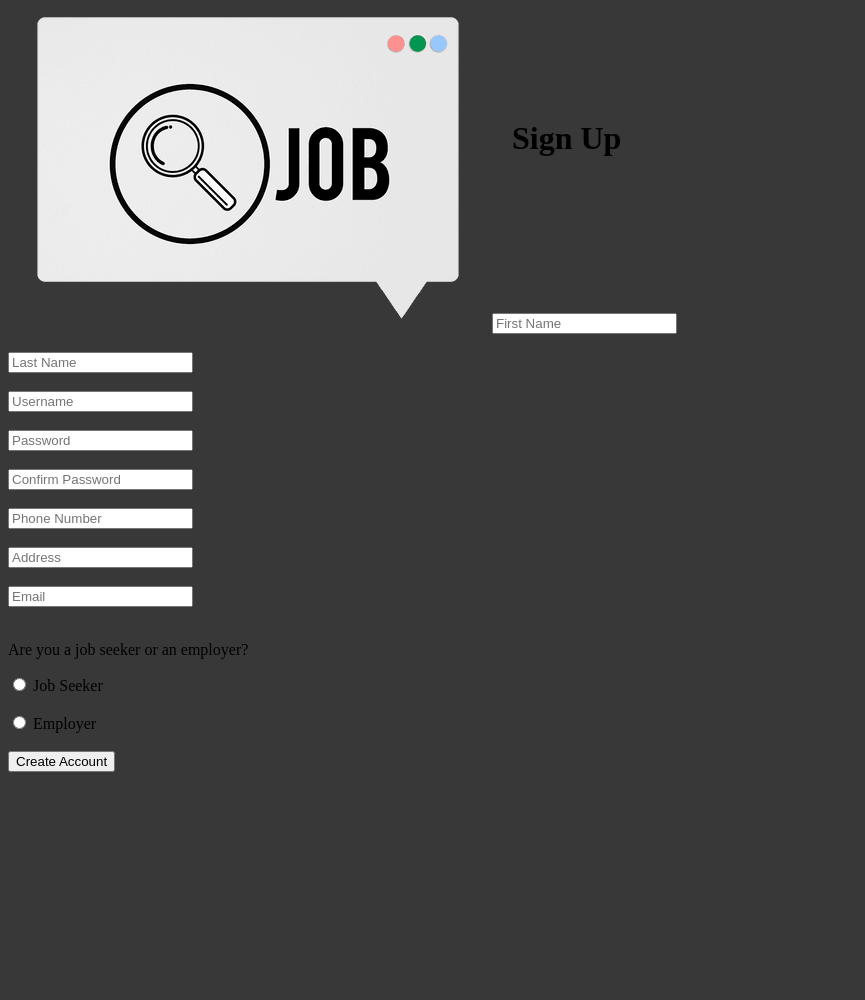
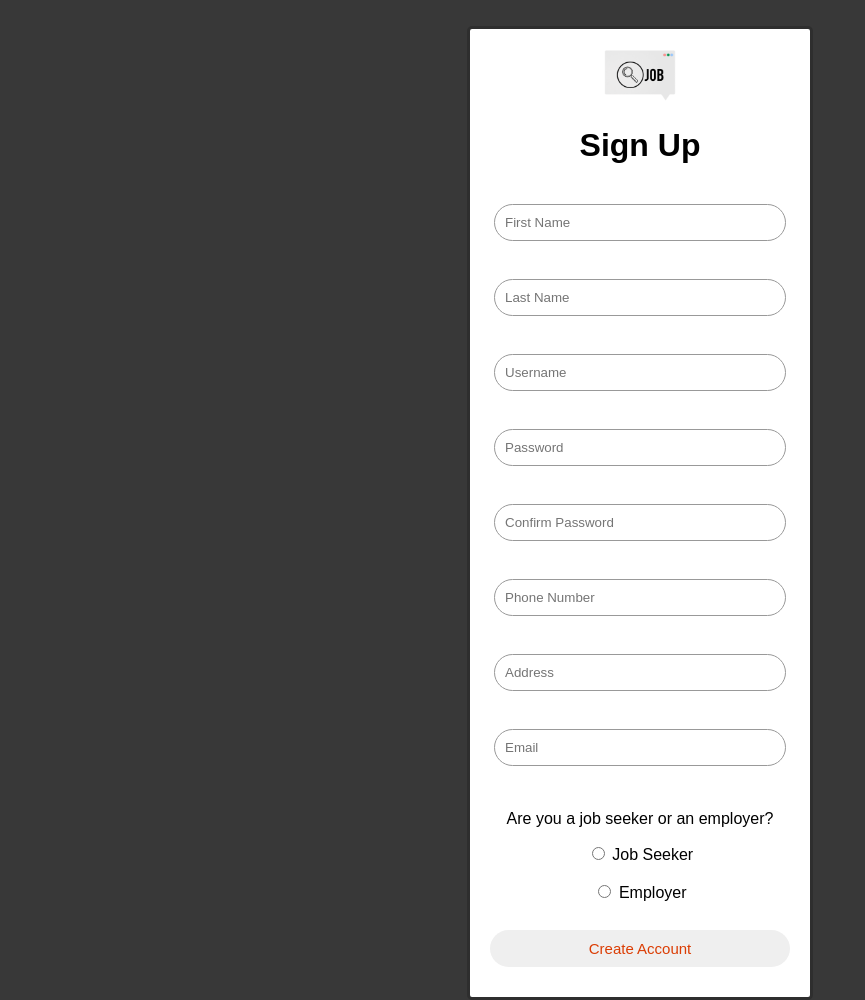
Before and after one commit to nickmarietta/cpsc332jobportal, a PHP site: page /html/createaccount.html in a window 1280 px wide. Shown: the whole page, without its empty margins (0-865 px from the left). Before the commit the page ends 772 px from the top, so only its background shows below. Run offline with PHP 8.4, Linux system fonts and the light colour scheme.

Commit message:
Update createaccount.css

```diff
--- a/css/createaccount.css
+++ b/css/createaccount.css
@@ -1,25 +1,52 @@
 body {
     background-color: rgb(56, 56, 56);
-    color:rgb(0, 0, 0)
+    color:rgb(0, 0, 0);
+    margin: 0;
+    padding: 0;
+    font-family: 'montserrat', sans-serif;
 }
 
-h1 {
-    margin: 0;
-    position: absolute;
-    top: 15%;
-    left: 40%;
+.signupform {
+    background-color: rgb(255, 255, 255);
+    border-color: rgb(46, 46, 46);
+    border-style: solid;
+    padding: 20px;
+    border-radius: 5px;
+    width: 300px;
+    margin: 2% auto 0;
+    text-align: center;
 }
 
-h2 {
-    margin: 0;
-    position: absolute;
-    left: 30%;
-    top: 60%;
-    background-color: rgb(255, 255, 255);
-    border-radius: 50px;
-    border-style: solid;
-    border-color: rgb(219, 61, 4);
-    padding: 20px;
-    padding-left: 60px;
-    padding-right: 60px;
+.logo {
+    position: static;
+    margin: auto;
 }
+
+.signupform h1 {
+    margin-bottom: 30px;
+}
+
+.input-box {
+    border-radius: 20px;
+    padding: 10px;
+    margin: 10px 0;
+    width: 90%;
+    border: 1px solid #999;
+    outline: none;
+}
+
+.signupbtn {
+    color: rgb(219, 61, 4);
+    width: 100%;
+    padding: 10px;
+    border-radius: 20px;
+    font-size: 15px;
+    margin: 10px 0;
+    border: none;
+    outline: none;
+    cursor: pointer;
+}
+
+img{
+    width: 80px;
+}
```
